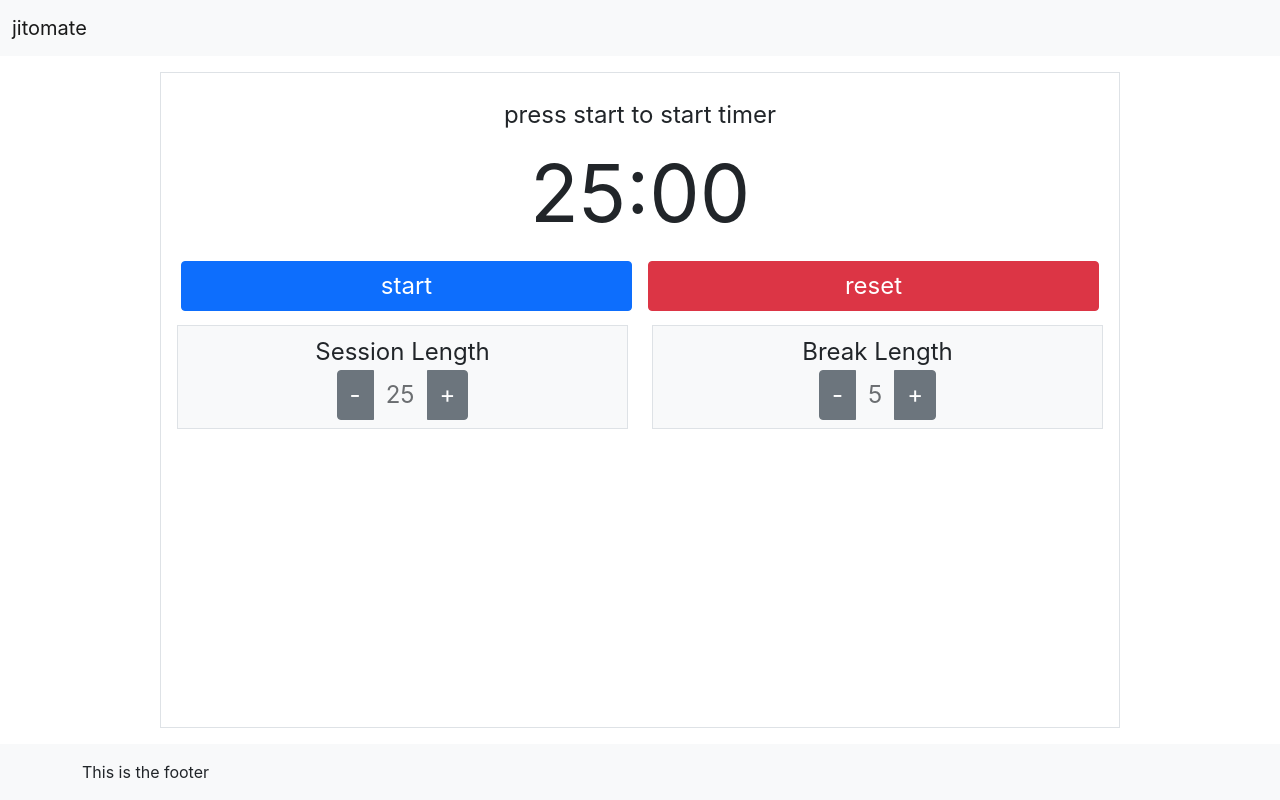
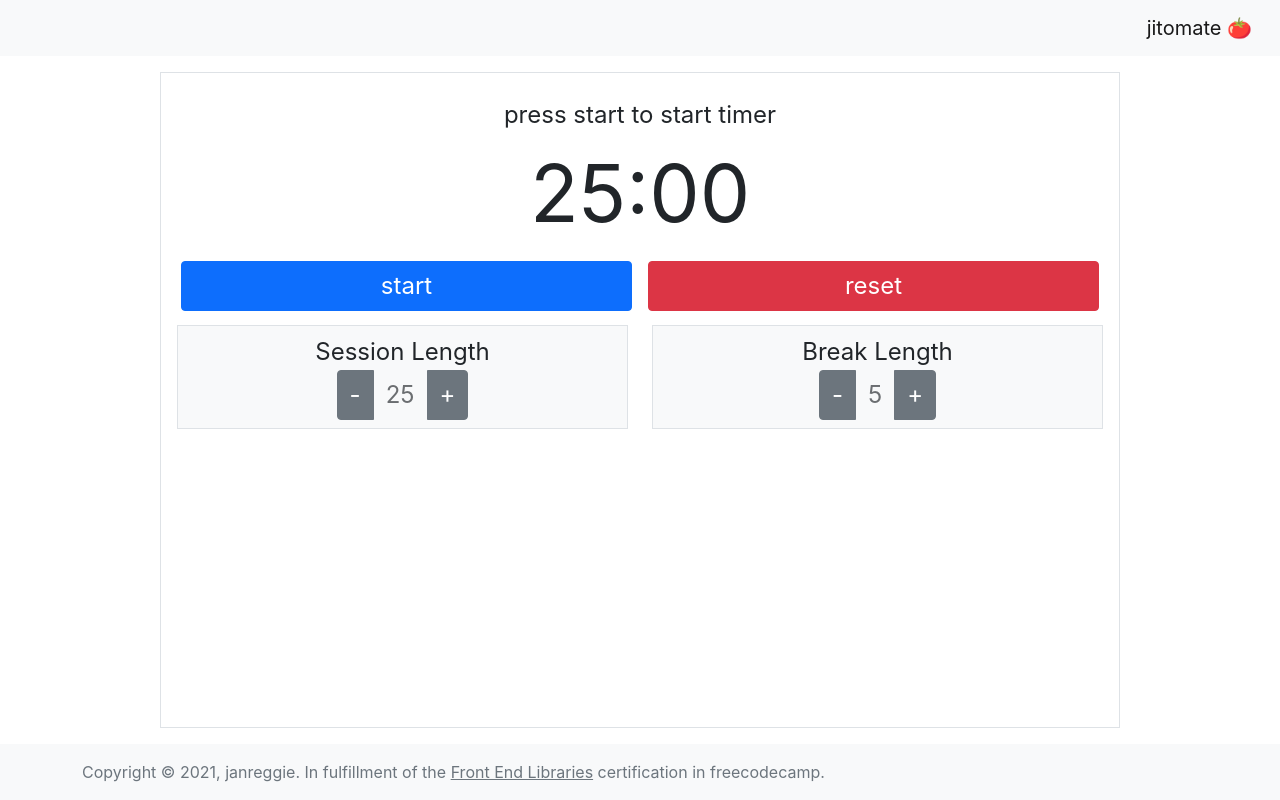
Before and after one commit to janreggie/jitomate, a React (Create React App) app: page / in a window 1280 px wide. Built offline with nearby package versions, Linux system fonts and the light colour scheme.

Commit message:
+Header, Footer

```diff
--- a/src/components/Footer.tsx
+++ b/src/components/Footer.tsx
@@ -3,8 +3,8 @@ import React from 'react'
 function Footer () {
   return (
     <footer className='footer mt-auto py-3 bg-light' id='footer'>
-      <div className='container'>
-        This is the footer
+      <div className='container text-muted'>
+        Copyright © 2021, janreggie. In fulfillment of the <a href='https://www.freecodecamp.org/learn/front-end-libraries/'>Front End Libraries</a> certification in freecodecamp.
       </div>
     </footer>
   )
--- a/src/components/Header.tsx
+++ b/src/components/Header.tsx
@@ -5,7 +5,8 @@ function Header () {
     <header id='header'>
       <nav className='navbar navbar-expand-lg navbar-light bg-light'>
         <div className='container-fluid'>
-          <a className='navbar-brand'>jitomate</a>
+          <a></a>{/* Empty to make sure navbar-brand is aligned to the right */}
+          <a className='navbar-brand d-flex'>jitomate 🍅</a>
         </div>
       </nav>
     </header>
```
